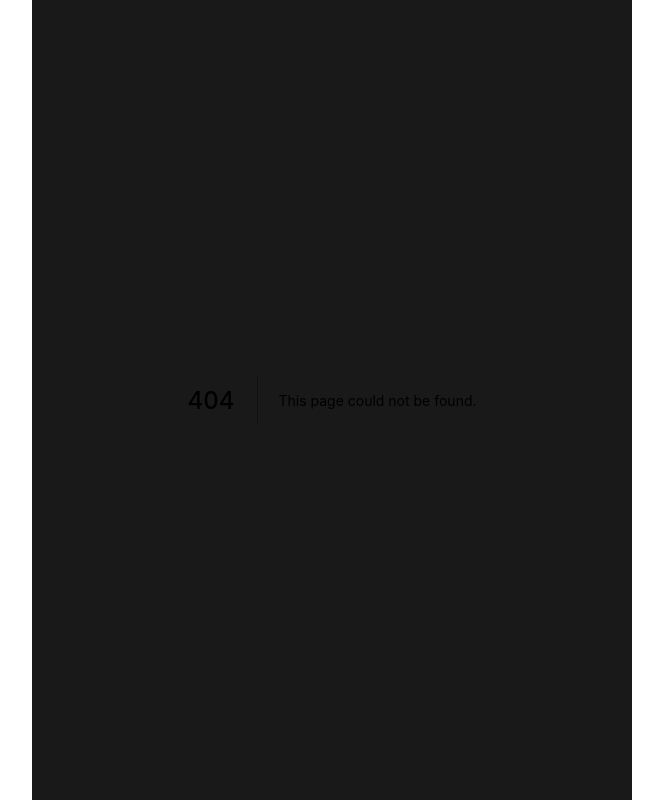
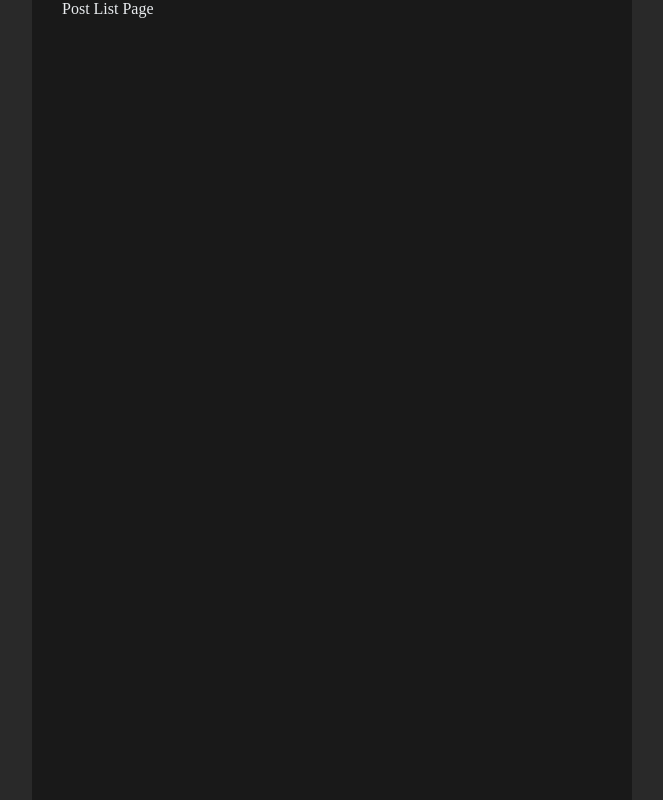
Before and after one commit to GHooN99/neoul-client, a Next.js app: page /list in a window 1280 px wide. Before the commit this address had no page. Shown: the whole page, without its empty margins (308-971 px from the left). Built offline with nearby package versions, Linux system fonts and the light colour scheme; a web font is replaced by a local one.

Commit message:
chore: 페이지 이동을 위한 page 컴포넌트 생성

```diff
--- /dev/null
+++ b/src/pages/list/index.tsx
@@ -0,0 +1,7 @@
+import type { NextPage } from "next";
+
+const PostListPage: NextPage = () => {
+  return <div>Post List Page</div>;
+};
+
+export default PostListPage;
```
Also changed, not shown: src/pages/list/[id].tsx (added, +7 -0 lines).
